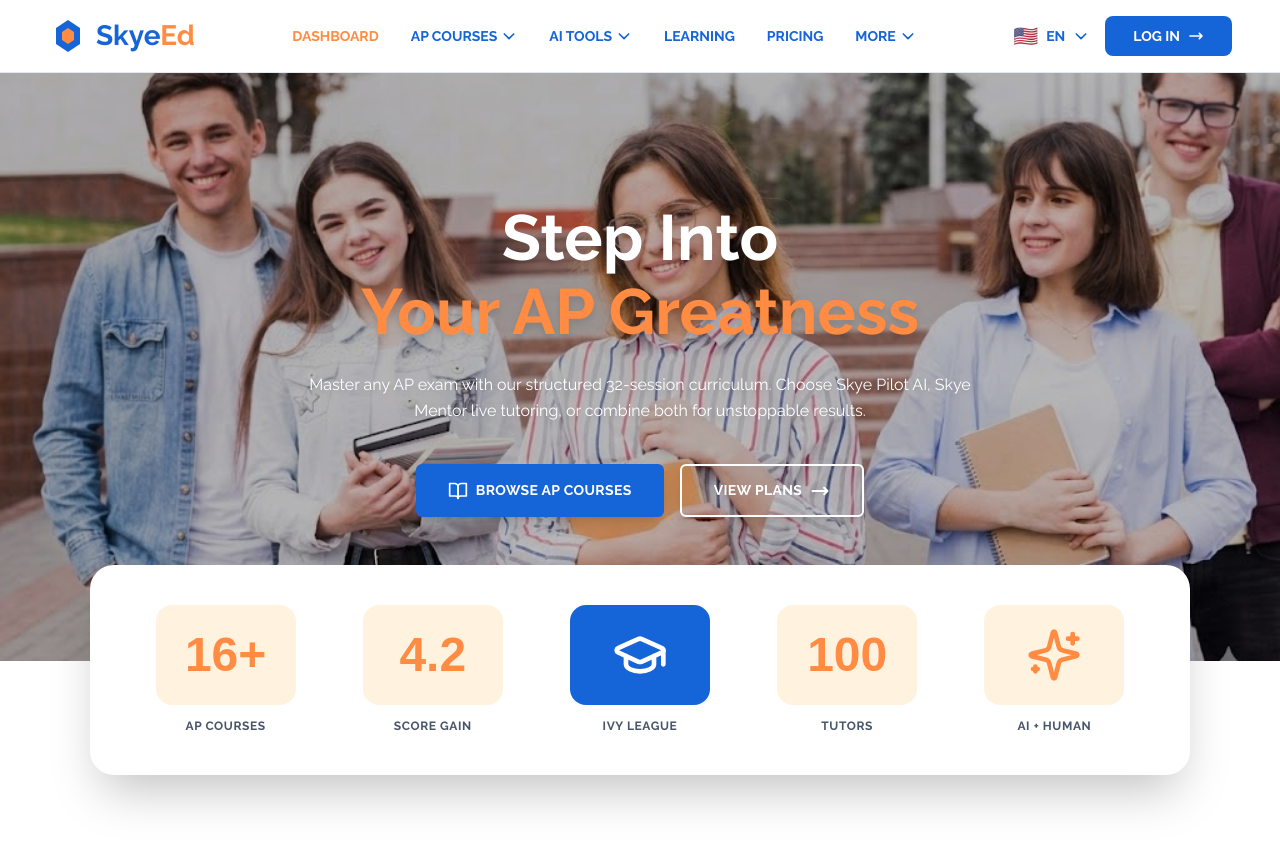
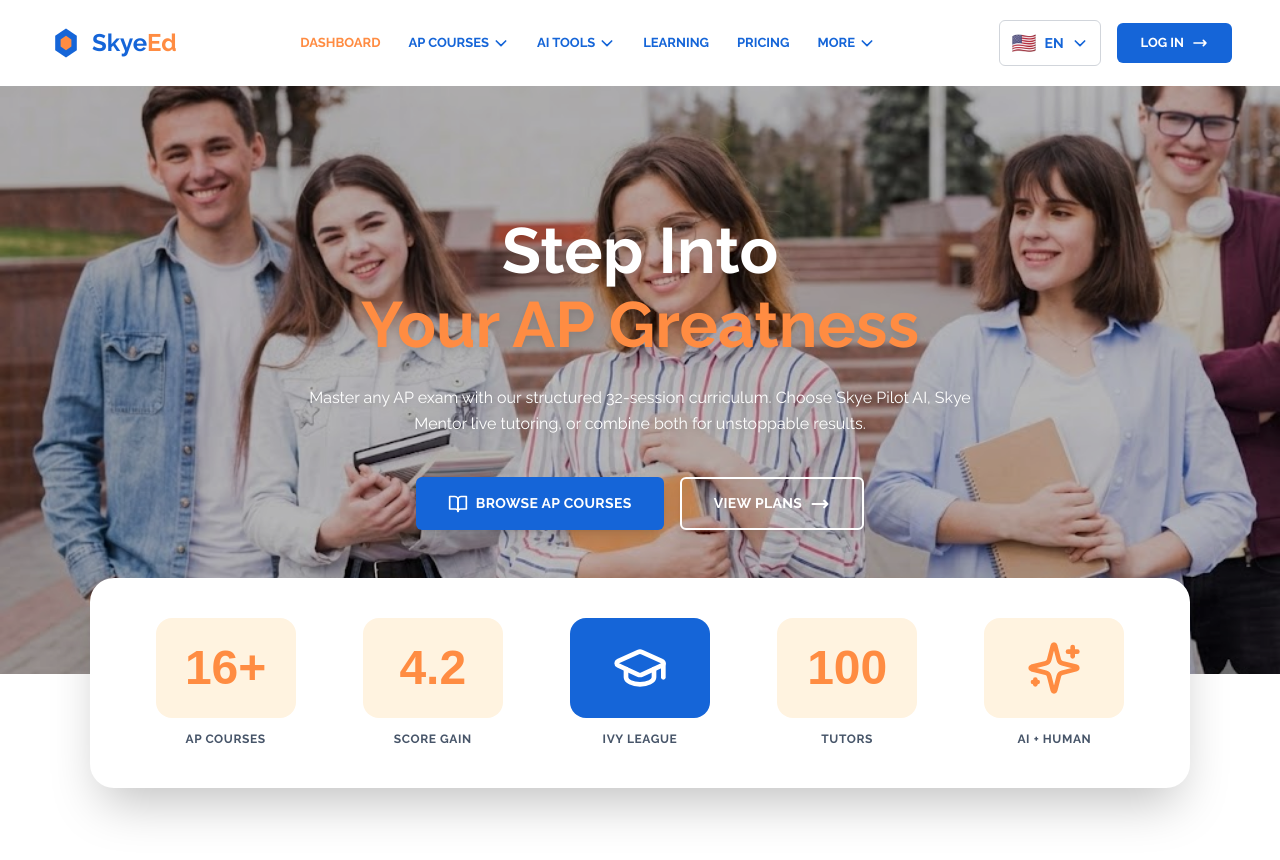
Before and after one commit to clickTwice26/upwork_job, a Next.js app: page / in a window 1280 px wide. Shown: the top 860 px of the page. Built offline with nearby package versions, Linux system fonts and the light colour scheme.

Commit message:
style: refine navigation layout and adjust button styles in HeroSection

```diff
--- a/components/HeroSection.tsx
+++ b/components/HeroSection.tsx
@@ -6,22 +6,22 @@ export default function HeroSection() {
   return (
     <div style={{ fontFamily: 'Raleway, sans-serif' }} className="relative min-h-screen bg-white">
       {/* Navigation */}
-      <nav className="bg-white border-b border-neutral-200 px-6 lg:px-12 py-4">
+      <nav className="bg-white px-6 lg:px-12 py-5">
         <div className="max-w-[1400px] mx-auto flex items-center justify-between">
           {/* Logo */}
           <div className="flex items-center gap-2">
-            <svg width="40" height="40" viewBox="0 0 40 40" fill="none" xmlns="http://www.w3.org/2000/svg">
+            <svg width="36" height="36" viewBox="0 0 40 40" fill="none" xmlns="http://www.w3.org/2000/svg">
               <path d="M8 12L20 4L32 12V28L20 36L8 28V12Z" fill="#1565D8"/>
               <path d="M14 16L20 12L26 16V24L20 28L14 24V16Z" fill="#FF8C42"/>
             </svg>
-            <div className="text-[28px] font-bold leading-none">
+            <div className="text-[24px] font-bold leading-none">
               <span className="text-[#1565D8]">Skye</span>
               <span className="text-[#FF8C42]">Ed</span>
             </div>
           </div>
 
           {/* Navigation Links */}
-          <div className="hidden lg:flex items-center gap-8 text-[14px] font-semibold">
+          <div className="hidden lg:flex items-center gap-7 text-[13px] font-bold">
             <a href="#" className="text-[#FF8C42] hover:text-[#FF8C42] transition-colors">
               DASHBOARD
             </a>
@@ -59,14 +59,14 @@ export default function HeroSection() {
 
           {/* Right Side - Language & Login */}
           <div className="flex items-center gap-4">
-            <button className="flex items-center gap-2 text-[#1565D8] hover:text-[#0D47A1] transition-colors text-sm font-semibold">
+            <button className="flex items-center gap-2 text-[#1565D8] hover:text-[#0D47A1] transition-colors text-sm font-semibold border border-gray-300 rounded-md px-3 py-2">
               <span className="text-xl">🇺🇸</span>
               <span>EN</span>
               <svg className="w-4 h-4" fill="none" stroke="currentColor" viewBox="0 0 24 24">
                 <path strokeLinecap="round" strokeLinejoin="round" strokeWidth={2.5} d="M19 9l-7 7-7-7" />
               </svg>
             </button>
-            <button className="bg-[#1565D8] text-white px-7 py-2.5 rounded-lg font-bold text-sm hover:bg-[#0D47A1] transition-colors flex items-center gap-2">
+            <button className="bg-[#1565D8] text-white px-6 py-2.5 rounded-md font-bold text-[13px] hover:bg-[#0D47A1] transition-colors flex items-center gap-2">
               LOG IN
               <svg className="w-4 h-4" fill="none" stroke="currentColor" viewBox="0 0 24 24">
                 <path strokeLinecap="round" strokeLinejoin="round" strokeWidth={2.5} d="M17 8l4 4m0 0l-4 4m4-4H3" />
```
